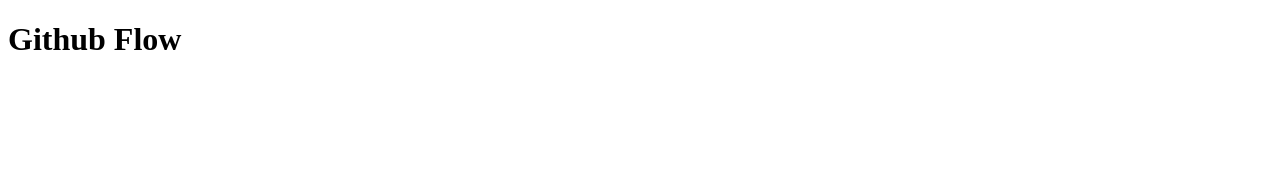
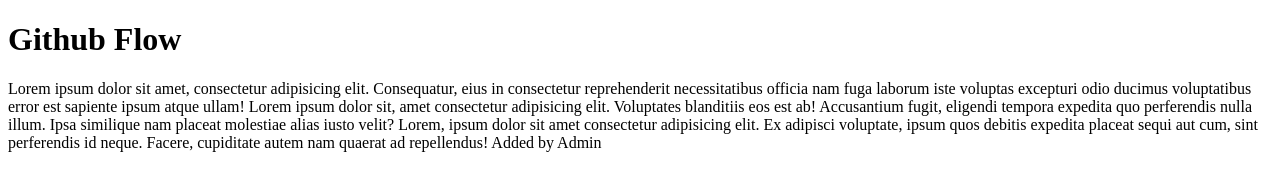
Before and after one commit to Damika-s-Play-Ground/git-play-flow, a plain HTML site: page index.html in a window 1280 px wide. Drawn offline with Linux system fonts and the light colour scheme.

Commit message:
Add content to index.html

```diff
--- a/index.html
+++ b/index.html
@@ -7,5 +7,9 @@
 </head>
 <body>
     <h1>Github Flow</h1>
+    Lorem ipsum dolor sit amet, consectetur adipisicing elit. Consequatur, eius in consectetur reprehenderit necessitatibus officia nam fuga laborum iste voluptas excepturi odio ducimus voluptatibus error est sapiente ipsum atque ullam!
+    Lorem ipsum dolor sit, amet consectetur adipisicing elit. Voluptates blanditiis eos est ab! Accusantium fugit, eligendi tempora expedita quo perferendis nulla illum. Ipsa similique nam placeat molestiae alias iusto velit?
+    Lorem, ipsum dolor sit amet consectetur adipisicing elit. Ex adipisci voluptate, ipsum quos debitis expedita placeat sequi aut cum, sint perferendis id neque. Facere, cupiditate autem nam quaerat ad repellendus!
+    Added by Admin
 </body>
 </html>
```
